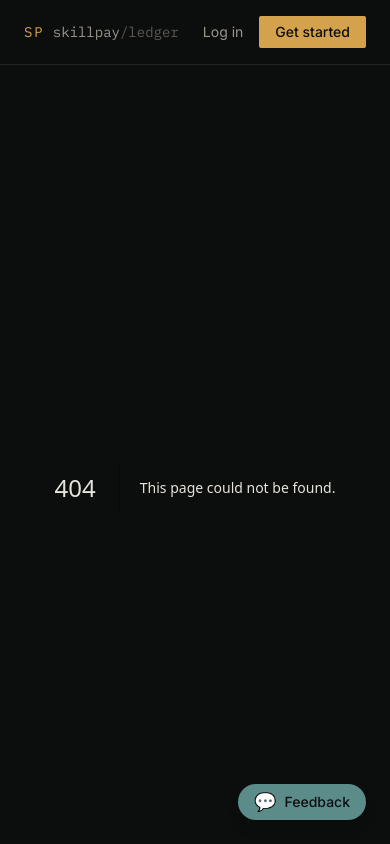
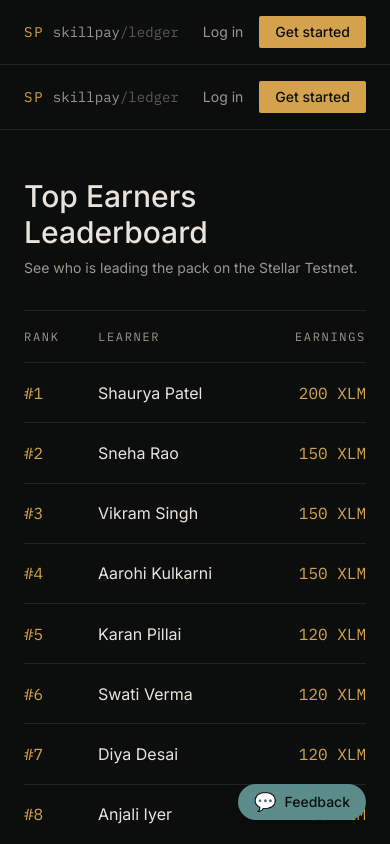
Before and after one commit to manish-kumar-a91949226/SkillPay---Learn-Earn-Platform-on-Stellar, a Next.js app in the folder web/: page /leaderboard in a window 390 px wide. Before the commit this address had no page. Shown: the top 844 px of the page. Built offline with nearby package versions, Linux system fonts and the light colour scheme; what @stellar/stellar-sdk would draw is missing.

Commit message:
feat: implement 4 additional user feedback requests (dark mode, leaderboard, progress bar, mobile view)

```diff
--- a/web/src/app/dashboard/page.js
+++ b/web/src/app/dashboard/page.js
@@ -42,11 +42,23 @@ export default function DashboardPage() {
         <p className="text-bone-dim text-sm mt-1 capitalize">{user.role} account</p>
       </div>
 
-      <div className="grid grid-cols-3 gap-4 mb-10">
+      <div className="grid grid-cols-1 md:grid-cols-3 gap-4 mb-10">
         <Stat label="Wallet balance" value={`${user.balance ?? "—"} XLM`} />
         <Stat label="Total earned" value={`${user.totalRewards ?? 0} XLM`} accent />
         <Stat label="Challenges completed" value={user.challengesCompleted ?? 0} />
       </div>
+
+      {user.role === "learner" && (
+        <div className="mb-10">
+          <div className="flex justify-between items-center mb-2">
+            <span className="text-sm font-mono text-bone-dim uppercase tracking-tagwide">Level Progress</span>
+            <span className="text-sm font-mono text-signal-gold">{Math.min((user.challengesCompleted || 0) * 20, 100)}%</span>
+          </div>
+          <div className="w-full bg-ink-line rounded-full h-2">
+            <div className="bg-signal-gold h-2 rounded-full transition-all duration-500" style={{ width: `${Math.min((user.challengesCompleted || 0) * 20, 100)}%` }}></div>
+          </div>
+        </div>
+      )}
 
       {user.role === "mentor" ? (
         <div className="border border-ink-line rounded-sm p-6">
@@ -78,7 +90,7 @@ export default function DashboardPage() {
           {!loading && submissions.length > 0 && (
             <div className="ledger">
               {submissions.map((s) => (
-                <div key={s._id} className="ledger-row grid-cols-[110px_1fr_100px] gap-6 items-center">
+                <div key={s._id} className="ledger-row grid-cols-1 md:grid-cols-[110px_1fr_100px] gap-2 md:gap-6 items-start md:items-center">
                   <span
                     className={`tag ${
                       s.status === "approved"
--- /dev/null
+++ b/web/src/app/leaderboard/page.js
@@ -0,0 +1,42 @@
+"use client";
+import NavBar from "../../components/NavBar";
+
+export default function LeaderboardPage() {
+  const topEarners = [
+    { rank: 1, name: "Shaurya Patel", earnings: 200 },
+    { rank: 2, name: "Sneha Rao", earnings: 150 },
+    { rank: 3, name: "Vikram Singh", earnings: 150 },
+    { rank: 4, name: "Aarohi Kulkarni", earnings: 150 },
+    { rank: 5, name: "Karan Pillai", earnings: 120 },
+    { rank: 6, name: "Swati Verma", earnings: 120 },
+    { rank: 7, name: "Diya Desai", earnings: 120 },
+    { rank: 8, name: "Anjali Iyer", earnings: 100 },
+    { rank: 9, name: "Arjun Banerjee", earnings: 100 },
+    { rank: 10, name: "Pooja Pillai", earnings: 80 },
+  ];
+
+  return (
+    <div className="min-h-screen flex flex-col">
+      <NavBar />
+      <main className="flex-1 max-w-4xl mx-auto w-full px-6 py-12">
+        <h1 className="text-3xl font-medium mb-2">Top Earners Leaderboard</h1>
+        <p className="text-bone-dim mb-8 text-sm">See who is leading the pack on the Stellar Testnet.</p>
+
+        <div className="ledger">
+          <div className="ledger-row grid-cols-[50px_1fr_100px] gap-6 items-center text-bone-dim text-xs font-mono tracking-tagwide uppercase border-b-2">
+            <span>Rank</span>
+            <span>Learner</span>
+            <span className="text-right">Earnings</span>
+          </div>
+          {topEarners.map((user) => (
+            <div key={user.rank} className="ledger-row grid-cols-[50px_1fr_100px] gap-6 items-center">
+              <span className="text-signal-gold font-mono">#{user.rank}</span>
+              <span className="text-bone">{user.name}</span>
+              <span className="mono-amount text-signal-gold text-right">{user.earnings} XLM</span>
+            </div>
+          ))}
+        </div>
+      </main>
+    </div>
+  );
+}
--- a/web/src/components/NavBar.js
+++ b/web/src/components/NavBar.js
@@ -8,6 +8,13 @@ import { getBalance } from "../lib/stellar";
 export default function NavBar() {
   const { user, logout, loading } = useAuth();
   const [balance, setBalance] = useState(null);
+  const [theme, setTheme] = useState("dark");
+
+  const toggleTheme = () => {
+    const newTheme = theme === "dark" ? "light" : "dark";
+    setTheme(newTheme);
+    document.body.classList.toggle("light-mode", newTheme === "light");
+  };
 
   useEffect(() => {
     if (!user?.walletAddress) { setBalance(null); return; }
@@ -35,6 +42,9 @@ export default function NavBar() {
         <nav className="hidden md:flex items-center gap-8 text-sm text-bone-dim">
           <Link href="/challenges" className="hover:text-bone transition-colors" title="Browse open challenges">
             Challenges
+          </Link>
+          <Link href="/leaderboard" className="hover:text-bone transition-colors" title="View top earners">
+            Leaderboard
           </Link>
           {user?.role === "mentor" && (
             <Link href="/challenges/new" className="hover:text-bone transition-colors" title="Create a new challenge">
@@ -73,6 +83,9 @@ export default function NavBar() {
               >
                 Sign out
               </button>
+              <button onClick={toggleTheme} className="text-xs text-bone-faint hover:text-signal-gold transition-colors ml-2" title="Toggle dark/light mode">
+                {theme === 'dark' ? '☀️' : '🌙'}
+              </button>
             </>
           ) : (
             <>
--- a/web/src/styles/globals.css
+++ b/web/src/styles/globals.css
@@ -12,6 +12,20 @@
   --bone-dim: #9b968c;
   --bone-faint: #5c5a54;
   --gold: #d4a24c;
+  --gold-dim: #8a6b34;
+  --slate: #5b8c8a;
+  --slate-dim: #3d5e5c;
+  --rust: #b85c42;
+}
+
+body.light-mode {
+  --ink: #f7f5f0;
+  --ink-raised: #ffffff;
+  --ink-line: #e3dec9;
+  --bone: #1a1a1a;
+  --bone-dim: #4a4a4a;
+  --bone-faint: #7a7a7a;
+  --gold: #b8862d;
   --gold-dim: #8a6b34;
   --slate: #5b8c8a;
   --slate-dim: #3d5e5c;
```
Also changed, not shown: 2 other files (tests, documents, lock files or other folders).
